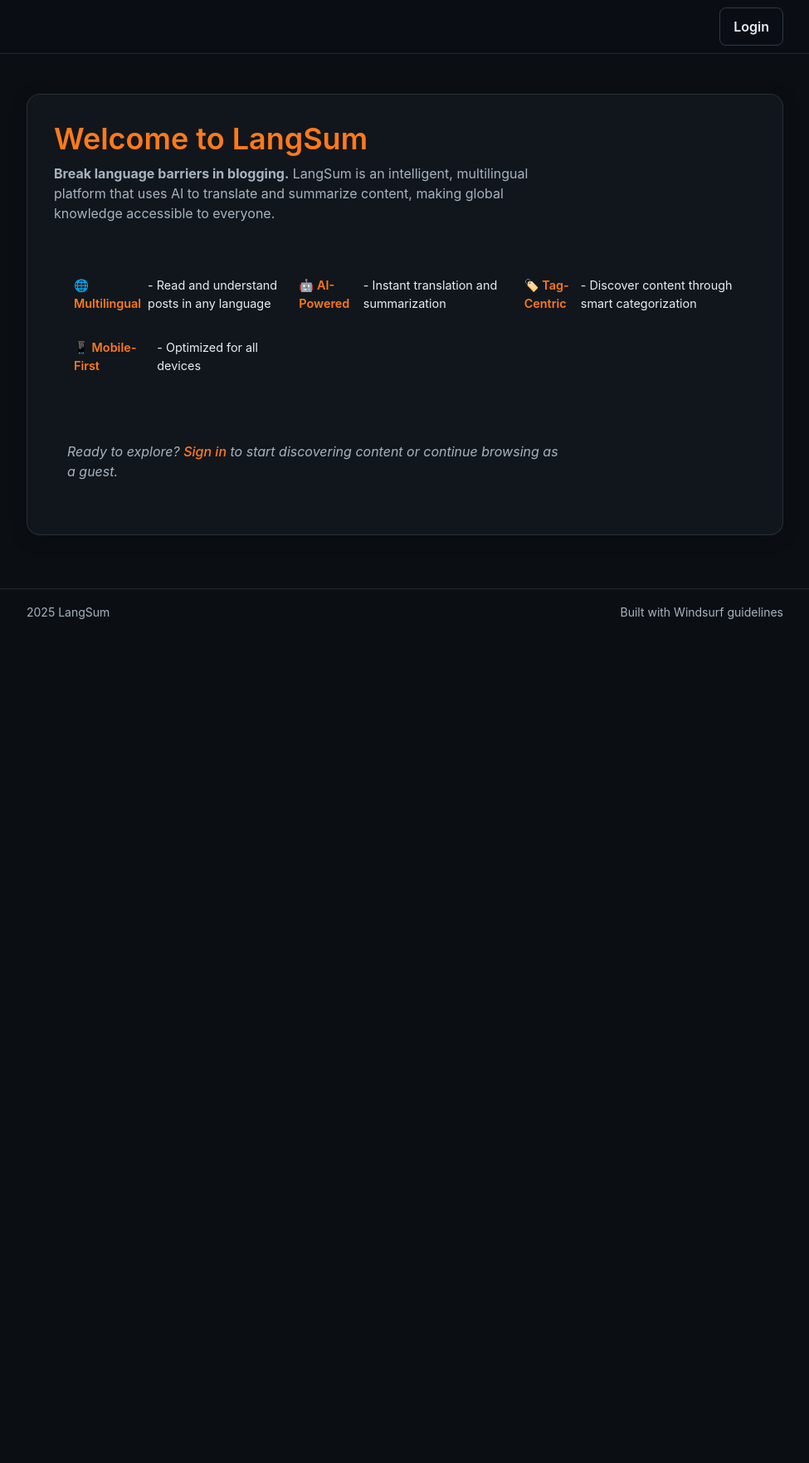
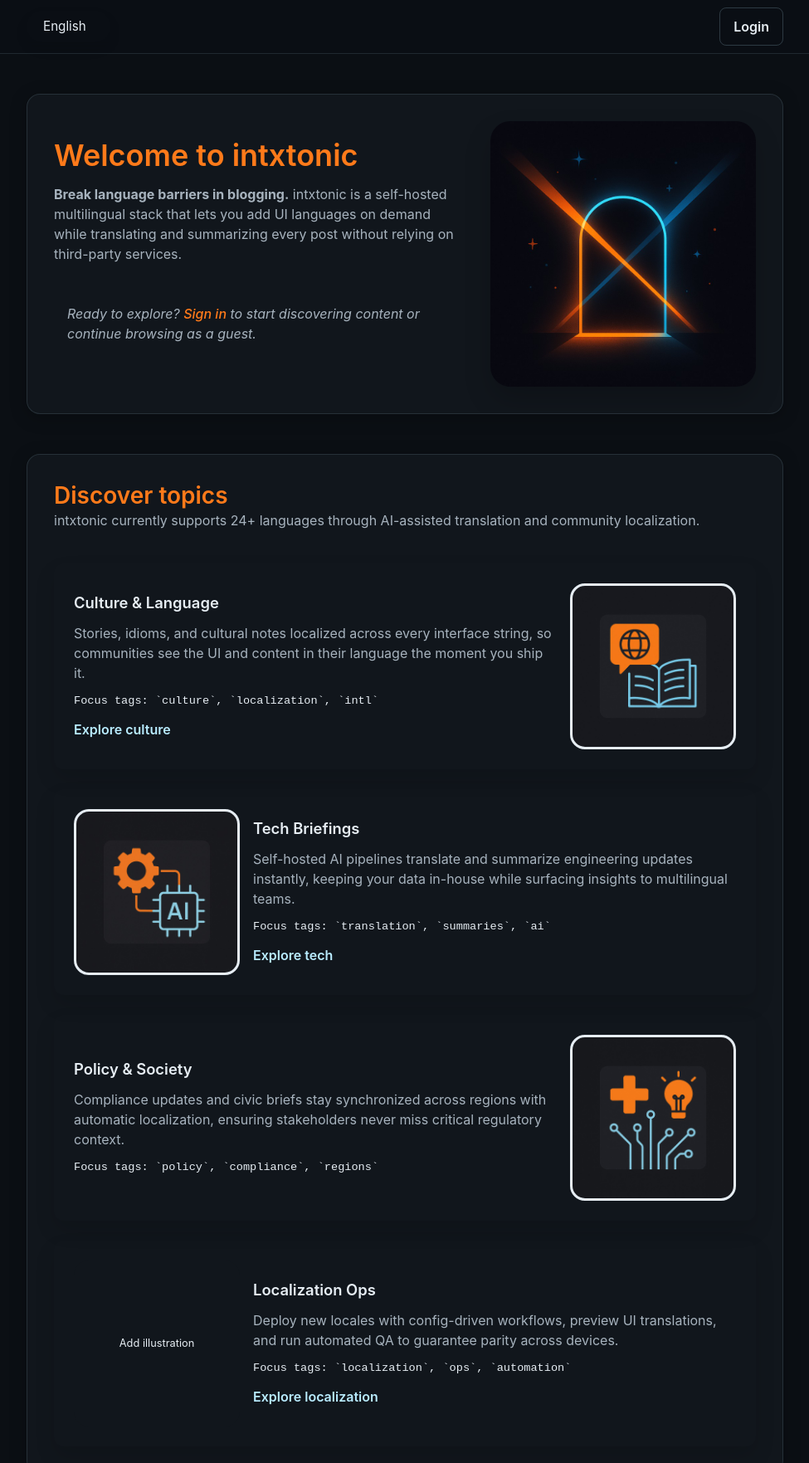
Before and after one commit to oib/intxtonic, a website: page src/frontend/pages/index.html in a window 1280 px wide. Shown: the top 1763 px of the page at 83% size, without its empty margins (152-1127 px from the left). Before the commit the page ends 800 px from the top, so only its background shows below. Drawn offline with Linux system fonts and the light colour scheme.

Commit message:
refactor: rename project from LangSum to inTxTonic across all files

```diff
--- a/src/frontend/css/pages/home.css
+++ b/src/frontend/css/pages/home.css
@@ -44,6 +44,96 @@
   text-decoration: underline;
 }
 
+.lang-picker {
+  display: inline-flex;
+  align-items: center;
+  padding: 0.25rem 0.75rem;
+  border-radius: 999px;
+  background: var(--bg-2);
+  border: 1px solid var(--bd-2);
+  box-shadow: 0 8px 16px rgba(0, 0, 0, 0.08);
+}
+
+.lang-picker select {
+  background: transparent;
+  border: none;
+  color: var(--tx-0);
+  font-size: 0.95rem;
+  padding: 0.25rem 0.5rem;
+  appearance: none;
+  cursor: pointer;
+}
+
+.lang-picker select:focus {
+  outline: none;
+}
+
+.visually-hidden {
+  position: absolute;
+  width: 1px;
+  height: 1px;
+  padding: 0;
+  margin: -1px;
+  overflow: hidden;
+  clip: rect(0, 0, 0, 0);
+  white-space: nowrap;
+  border: 0;
+}
+
+.topics {
+  margin-top: 2.5rem;
+  display: flex;
+  flex-direction: column;
+  gap: 1.5rem;
+}
+
+.topics-head h2 {
+  margin: 0;
+  color: var(--pri);
+}
+
+.topics-grid {
+  display: grid;
+  gap: 1.5rem;
+  grid-template-columns: repeat(2, minmax(0, 1fr));
+}
+
+.topic-card {
+  padding: 1.5rem;
+  border-radius: 12px;
+  background: var(--bg-2);
+  border: 1px solid var(--bd-2);
+  display: flex;
+  flex-direction: column;
+  gap: 0.75rem;
+  box-shadow: 0 12px 24px rgba(0, 0, 0, 0.12);
+  transition: transform 0.2s ease, box-shadow 0.2s ease;
+}
+
+.topic-card h3 {
+  margin: 0;
+  font-size: 1.15rem;
+}
+
+.topic-card p {
+  margin: 0;
+  color: var(--tx-1);
+}
+
+.topic-card .link {
+  font-weight: 600;
+  text-decoration: none;
+}
+
+.topic-card .link:hover {
+  text-decoration: underline;
+}
+
+.topic-card:hover {
+  transform: translateY(-4px);
+  box-shadow: 0 16px 28px rgba(0, 0, 0, 0.2);
+}
+
 @media (max-width: 768px) {
   .hero-features {
     grid-template-columns: 1fr;
@@ -58,15 +148,23 @@
     flex-direction: column;
     gap: 0.5rem;
   }
-
   .welcome-actions .btn {
     width: 100%;
     justify-content: center;
   }
-}
 
-.welcome-auth {
-  margin: 2rem 0;
+  .lang-picker {
+    padding: 0.25rem 0.5rem;
+    width: 100%;
+    justify-content: space-between;
+  }
+
+  .lang-picker select {
+    width: 100%;
+  }
+  .topics-grid {
+    grid-template-columns: 1fr;
+  }
 }
 
 .welcome-auth h2 {
--- /dev/null
+++ b/src/frontend/css/pages/index.css
@@ -0,0 +1,297 @@
+/* Guest landing page (index) specific styles */
+
+.hero-card {
+  display: grid;
+  gap: 2rem;
+  grid-template-columns: minmax(0, 1.2fr) minmax(200px, 320px);
+  align-items: center;
+  overflow: hidden;
+}
+
+.hero-card__body h1 {
+  color: var(--pri);
+  margin-bottom: 0.75rem;
+}
+
+.hero-card__body p {
+  max-width: 60ch;
+}
+
+.hero-card__illustration {
+  position: relative;
+  border-radius: 24px;
+  overflow: hidden;
+  border: 1px solid var(--bd-2);
+  box-shadow: 0 16px 32px rgba(0, 0, 0, 0.18);
+}
+
+.hero-card__illustration img {
+  width: 100%;
+  height: 100%;
+  object-fit: cover;
+  display: block;
+}
+
+.hero-cta {
+  margin-top: 1.5rem;
+  padding: 1rem;
+  background: var(--bg-2);
+  border-radius: 12px;
+  border: 1px solid var(--bd-2);
+}
+
+.hero-cta .link {
+  color: var(--pri);
+  text-decoration: none;
+  font-weight: 500;
+}
+
+.hero-cta .link:hover {
+  text-decoration: underline;
+}
+
+.lang-picker {
+  display: inline-flex;
+  align-items: center;
+  padding: 0.25rem 0.75rem;
+  border-radius: 999px;
+  background: var(--bg-2);
+  border: 1px solid var(--bd-2);
+  box-shadow: 0 8px 16px rgba(0, 0, 0, 0.08);
+  gap: 0.25rem;
+}
+
+.lang-picker select {
+  background: transparent;
+  border: none;
+  color: var(--tx-0);
+  font-size: 0.95rem;
+  padding: 0.25rem 0.5rem;
+  appearance: none;
+  cursor: pointer;
+}
+
+.lang-picker select:focus {
+  outline: none;
+}
+
+.visually-hidden {
+  position: absolute;
+  width: 1px;
+  height: 1px;
+  padding: 0;
+  margin: -1px;
+  overflow: hidden;
+  clip: rect(0, 0, 0, 0);
+  white-space: nowrap;
+  border: 0;
+}
+
+.topics {
+  margin-top: 2.5rem;
+  display: flex;
+  flex-direction: column;
+  gap: 1.5rem;
+}
+
+.topics-head h2 {
+  margin: 0;
+  color: var(--pri);
+}
+
+.topics-grid {
+  display: flex;
+  flex-direction: column;
+  gap: 1.5rem;
+}
+
+.topic-card {
+  padding: 1.5rem;
+  border-radius: 12px;
+  background: var(--bg-2);
+  border: 1px solid var(--bd-2);
+  display: grid;
+  gap: 1rem;
+  grid-template-columns: minmax(0, 1fr) minmax(160px, 200px);
+  align-items: center;
+  box-shadow: 0 12px 24px rgba(0, 0, 0, 0.12);
+  transition: transform 0.2s ease, box-shadow 0.2s ease;
+}
+
+.topic-card__body {
+  display: flex;
+  flex-direction: column;
+  gap: 0.75rem;
+}
+
+.topic-card__illustration {
+  width: 100%;
+  aspect-ratio: 1 / 1;
+  border-radius: 18px;
+  background: var(--bg-1);
+  border: 1px dashed var(--bd-2);
+  display: flex;
+  align-items: center;
+  justify-content: center;
+  color: var(--tx-2);
+  font-size: 0.8rem;
+  text-align: center;
+  padding: 1rem;
+  position: relative;
+  overflow: hidden;
+}
+
+.topic-card__illustration::after {
+  content: "Add illustration";
+  pointer-events: none;
+}
+
+.topic-card--culture .topic-card__illustration {
+  background: url("/src/frontend/assets/topics/lang.jpg") center/cover no-repeat;
+  border-style: solid;
+}
+
+.topic-card--culture .topic-card__illustration::after {
+  content: "";
+}
+
+.topic-card--tech .topic-card__illustration {
+  background: url("/src/frontend/assets/topics/tec.jpg") center/cover no-repeat;
+  border-style: solid;
+}
+
+.topic-card--tech .topic-card__illustration::after {
+  content: "";
+}
+
+.topic-card--policy .topic-card__illustration {
+  background: url("/src/frontend/assets/topics/PolicySociety.jpg") center/cover no-repeat;
+  border-style: solid;
+}
+
+.topic-card--policy .topic-card__illustration::after {
+  content: "";
+}
+
+.topic-card:nth-child(even) {
+  grid-template-columns: minmax(160px, 200px) minmax(0, 1fr);
+}
+
+.topic-card:nth-child(even) .topic-card__illustration {
+  order: 1;
+}
+
+.topic-card:nth-child(even) .topic-card__body {
+  order: 2;
+}
+
+.topic-card h3 {
+  margin: 0;
+  font-size: 1.15rem;
+}
+
+.topic-card p {
+  margin: 0;
+  color: var(--tx-1);
+}
+
+.topic-card .topic-meta {
+  font-size: 0.85rem;
+  color: var(--tx-2);
+  font-family: var(--mono, monospace);
+}
+
+.topic-card .link {
+  font-weight: 600;
+  text-decoration: none;
+}
+
+.topic-card .link:hover {
+  text-decoration: underline;
+}
+
+.topic-card:hover {
+  transform: translateY(-4px);
+  box-shadow: 0 16px 28px rgba(0, 0, 0, 0.2);
+}
+
+.features {
+  margin-top: 3rem;
+  display: flex;
+  flex-direction: column;
+  gap: 2rem;
+}
+
+.features-head h2 {
+  margin: 0;
+  color: var(--pri);
+}
+
+.features-grid {
+  display: grid;
+  gap: 1.5rem;
+  grid-template-columns: repeat(auto-fit, minmax(220px, 1fr));
+}
+
+.feature-card {
+  padding: 1.5rem;
+  border-radius: 16px;
+  border: 1px solid var(--bd-2);
+  background: var(--bg-2);
+  box-shadow: 0 10px 20px rgba(0, 0, 0, 0.12);
+  display: flex;
+  flex-direction: column;
+  gap: 0.75rem;
+}
+
+.feature-card h3 {
+  margin: 0;
+  font-size: 1.1rem;
+  color: var(--tx-0);
+}
+
+.feature-card p {
+  margin: 0;
+  color: var(--tx-1);
+  line-height: 1.6;
+}
+
+@media (max-width: 768px) {
+  .hero-card {
+    grid-template-columns: 1fr;
+    gap: 1.5rem;
+  }
+
+  .hero-card__illustration {
+    max-width: 420px;
+    margin: 0 auto;
+  }
+
+  .lang-picker {
+    padding: 0.25rem 0.5rem;
+    width: 100%;
+    justify-content: space-between;
+  }
+
+  .lang-picker select {
+    width: 100%;
+  }
+
+  .topic-card {
+    grid-template-columns: 1fr;
+  }
+
+  .topic-card__illustration {
+    aspect-ratio: 3 / 2;
+    margin-top: 0.5rem;
+  }
+
+  .topic-card:nth-child(even) {
+    grid-template-columns: 1fr;
+  }
+
+  .topic-card:nth-child(even) .topic-card__illustration,
+  .topic-card:nth-child(even) .topic-card__body {
+    order: initial;
+  }
+}
--- a/src/frontend/pages/index.html
+++ b/src/frontend/pages/index.html
@@ -3,17 +3,28 @@
 <head>
   <meta charset="utf-8">
   <meta name="viewport" content="width=device-width, initial-scale=1">
-  <title>LangSum • Home</title>
+  <title>inTxTonic • Home</title>
   <link rel="stylesheet" href="/src/frontend/css/base.css">
   <link rel="stylesheet" href="/src/frontend/css/components.css">
   <link rel="stylesheet" href="/src/frontend/css/layout.css">
-  <link rel="stylesheet" href="/src/frontend/css/pages/home.css">
+  <link rel="stylesheet" href="/src/frontend/css/pages/index.css">
   <script type="module" src="/src/frontend/js/i18n-runtime.js" data-i18n-init></script>
 </head>
 <body>
   <header class="site">
     <div class="inner container nav-3">
-      <div class="left"></div>
+      <div class="left">
+        <label class="lang-picker" for="landing-lang">
+          <span class="visually-hidden">Select language</span>
+          <select id="landing-lang" aria-label="Select language">
+            <option value="en">English</option>
+            <option value="de">Deutsch</option>
+            <option value="es">Español</option>
+            <option value="fr">Français</option>
+            <option value="ja">日本語</option>
+          </select>
+        </label>
+      </div>
       <nav class="flex ai-c" style="gap:8px">
         <a class="btn btn--subtle" href="/login/" data-i18n="nav.login">Login</a>
       </nav>
@@ -21,35 +32,94 @@
   </header>
 
   <main class="container">
-    <section id="hero" class="hero card">
-      <h1 data-i18n="home.welcome_title">Welcome to LangSum</h1>
-      <p class="mb-6" data-i18n="home.welcome_tagline">
-        <strong>Break language barriers in blogging.</strong> LangSum is an intelligent, multilingual platform that uses AI to translate and summarize content, making global knowledge accessible to everyone.
-      </p>
-      <div class="hero-features">
-        <div class="feature-item">
-          <strong>🌐 Multilingual</strong> - Read and understand posts in any language
-        </div>
-        <div class="feature-item">
-          <strong>🤖 AI-Powered</strong> - Instant translation and summarization
-        </div>
-        <div class="feature-item">
-          <strong>🏷️ Tag-Centric</strong> - Discover content through smart categorization
-        </div>
-        <div class="feature-item">
-          <strong>📱 Mobile-First</strong> - Optimized for all devices
+    <section id="hero" class="hero card hero-card">
+      <div class="hero-card__body">
+        <h1 data-i18n="home.welcome_title">Welcome to intxtonic</h1>
+        <p class="mb-6" data-i18n="home.welcome_tagline">
+          <strong>Break language barriers in blogging.</strong> intxtonic is a self-hosted multilingual stack that lets you add UI languages on demand while translating and summarizing every post without relying on third-party services.
+        </p>
+        <div class="hero-cta">
+          <p><em>Ready to explore? <a href="/login/" class="link">Sign in</a> to start discovering content or continue browsing as a guest.</em></p>
         </div>
       </div>
-      <div class="hero-cta">
-        <p><em>Ready to explore? <a href="/login/" class="link">Sign in</a> to start discovering content or continue browsing as a guest.</em></p>
+      <div class="hero-card__illustration">
+        <img src="/src/frontend/assets/topics/hero.jpg" alt="Neon doorway symbolizing access to multilingual knowledge" loading="lazy">
       </div>
     </section>
+
+    <section class="topics card">
+      <div class="topics-head">
+        <h2>Discover topics</h2>
+        <p class="hint">intxtonic currently supports 24+ languages through AI-assisted translation and community localization.</p>
+      </div>
+      <div class="topics-grid">
+        <article class="topic-card topic-card--culture">
+          <div class="topic-card__body">
+            <h3>Culture &amp; Language</h3>
+            <p>Stories, idioms, and cultural notes localized across every interface string, so communities see the UI and content in their language the moment you ship it.</p>
+            <div class="topic-meta">Focus tags: `culture`, `localization`, `intl`</div>
+            <a href="/tags/culture" class="link">Explore culture</a>
+          </div>
+          <div class="topic-card__illustration" role="presentation" aria-hidden="true"></div>
+        </article>
+        <article class="topic-card topic-card--tech">
+          <div class="topic-card__body">
+            <h3>Tech Briefings</h3>
+            <p>Self-hosted AI pipelines translate and summarize engineering updates instantly, keeping your data in-house while surfacing insights to multilingual teams.</p>
+            <div class="topic-meta">Focus tags: `translation`, `summaries`, `ai`</div>
+            <a href="/tags/technology" class="link">Explore tech</a>
+          </div>
+          <div class="topic-card__illustration" role="presentation" aria-hidden="true"></div>
+        </article>
+        <article class="topic-card topic-card--policy">
+          <div class="topic-card__body">
+            <h3>Policy &amp; Society</h3>
+            <p>Compliance updates and civic briefs stay synchronized across regions with automatic localization, ensuring stakeholders never miss critical regulatory context.</p>
+            <div class="topic-meta">Focus tags: `policy`, `compliance`, `regions`</div>
+          </div>
+          <div class="topic-card__illustration" role="presentation" aria-hidden="true"></div>
+        </article>
+        <article class="topic-card topic-card--learning">
+          <div class="topic-card__body">
+            <h3>Localization Ops</h3>
+            <p>Deploy new locales with config-driven workflows, preview UI translations, and run automated QA to guarantee parity across devices.</p>
+            <div class="topic-meta">Focus tags: `localization`, `ops`, `automation`</div>
+            <a href="/tags/localization" class="link">Explore localization</a>
+          </div>
+          <div class="topic-card__illustration" role="presentation" aria-hidden="true"></div>
+        </article>
+      </div>
+    </section>
+
+    <section class="features card">
+      <div class="features-head">
+        <h2>Why teams self-host intxtonic</h2>
+        <p class="hint">Own your language stack end-to-end—translate content, localize the UI, and summarize insights without sending data to external vendors.</p>
+      </div>
+      <div class="features-grid">
+        <article class="feature-card">
+          <h3>Self-hosted translation engine</h3>
+          <p>Ship automatic translations and summaries powered by on-premise AI models, keeping proprietary data inside your infrastructure.</p>
+        <article class="feature-card">
+          <h3>Configurable UI localization</h3>
+          <p>Manage interface strings, locales, and fallback rules from a single dashboard, with instant previews before rollout.</p>
+        </article>
+        <article class="feature-card">
+          <h3>Governance &amp; compliance controls</h3>
+          <p>Apply policy-specific tagging, audit trails, and retention rules so global teams stay aligned with regional regulations.</p>
+        </article>
+        <article class="feature-card">
+          <h3>Developer-first workflow</h3>
+          <p>Versioned APIs, webhooks, and CLI tooling integrate localization into CI/CD, automating releases across languages.</p>
+        </article>
+      </div>
+    </section>
+
   </main>
 
   <footer class="site">
     <div class="inner container flex ai-c jc-b">
-      <div> <span id="year"></span> LangSum</div>
-      <div class="hide-sm">Built with Windsurf guidelines</div>
+      <div> <span id="year"></span> inTxTonic</div>
     </div>
   </footer>
 
```
Also changed, not shown: src/frontend/pages/login.html (+1 -1 lines), src/frontend/pages/register.html (+1 -1 lines), README.md, src/frontend/assets/topics/PolicySociety.jpg (added), src/frontend/assets/topics/hero.jpg (added), src/frontend/assets/topics/lang.jpg (added), src/frontend/assets/topics/tec.jpg (added), 9 other files.
